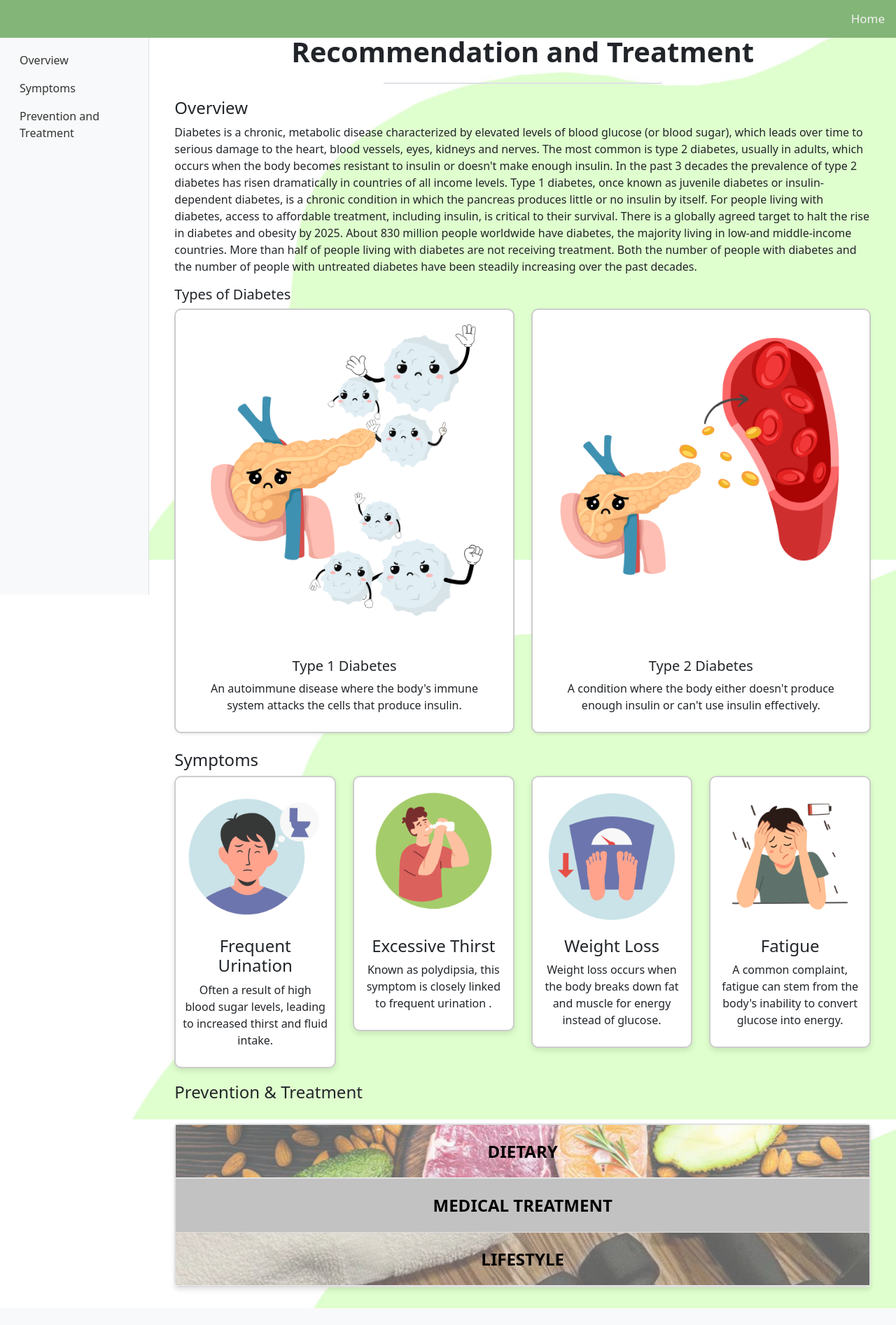
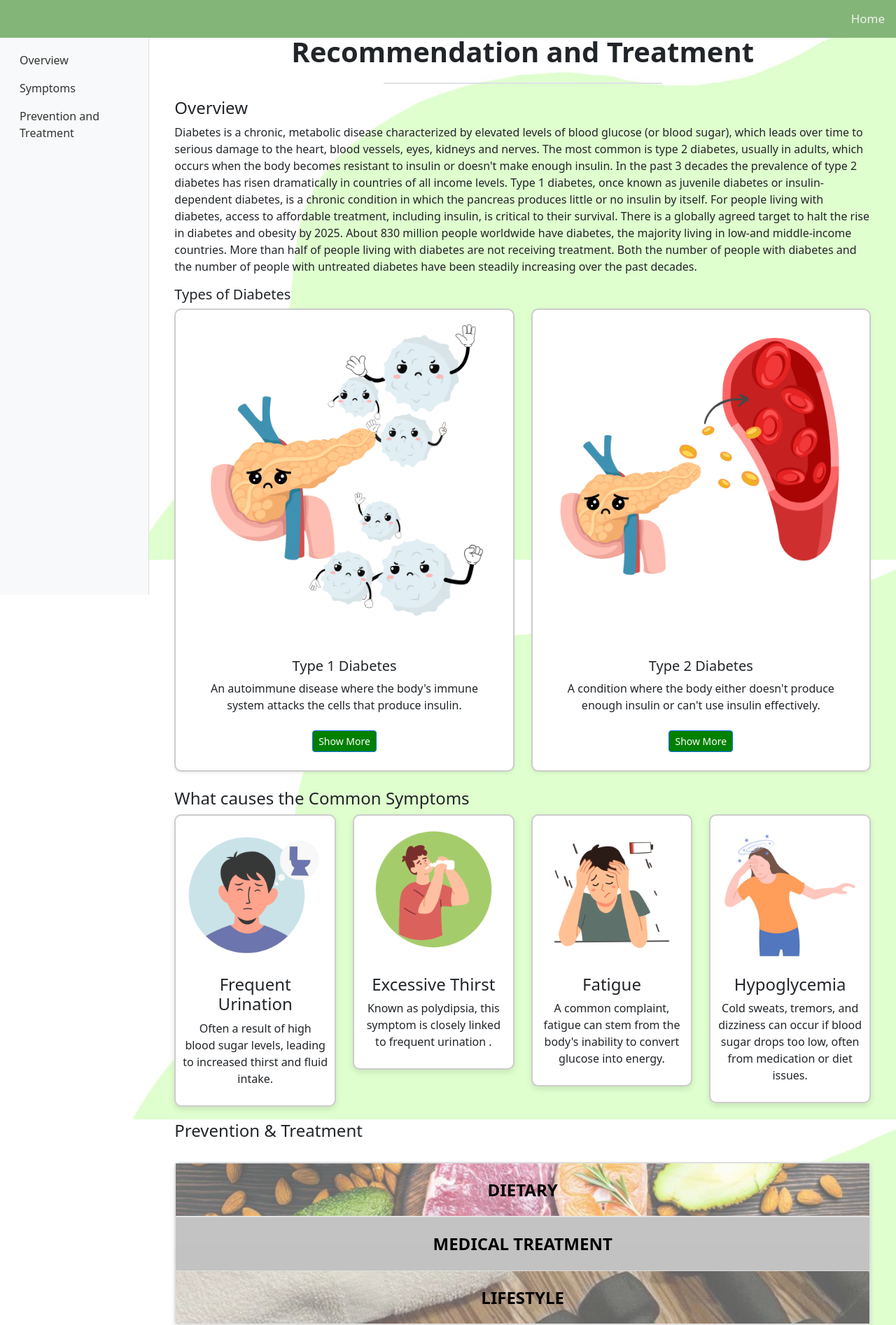
Before and after one commit to hannahkamillia/DjangoProject, a Django app: page /menu/DiabetesTreat in a window 1280 px wide. Shown: the top 1894 px of the page at 70% size. Before the commit the page ends 1870 px from the top, so only its background shows below. Run offline with Django 5.2, Linux system fonts and the light colour scheme; some libraries are stand-ins or nearby versions; grey boxes are pictures that could not be loaded.

Commit message:
Update recom diabetes

```diff
--- a/DiabetesPrediction/DiabetesPrediction/templates/DiabetesTreat.html
+++ b/DiabetesPrediction/DiabetesPrediction/templates/DiabetesTreat.html
@@ -217,6 +217,20 @@
             margin-bottom: 10px; /* Adds spacing below the image */
         }
 
+        .hidden-content {
+            display: none; /* Hidden by default */
+            margin-top: 10px;
+        }
+
+        .hidden-content.visible {
+            display: block; /* Shown when toggled */
+        }
+        .img-fluid {
+            max-width: 100%; /* Ensure the image scales properly within its container */
+            height: auto;
+            border-radius: 5px; /* Optional: Add rounded corners */
+        }
+
 
 
 
@@ -244,6 +258,21 @@
             subNav.style.display = subNav.style.display === 'block' ? 'none' : 'block';
         }
     }
+    function toggleHiddenContent(contentId, button) {
+    const content = document.getElementById(contentId);
+
+    if (content) {
+        if (content.classList.contains('visible')) {
+            content.classList.remove('visible');
+            button.textContent = "Show More"; // Update button text
+        } else {
+            content.classList.add('visible');
+            button.textContent = "Show Less"; // Update button text
+        }
+    } else {
+        console.error("Element not found: ", contentId);
+    }
+}
 
 
     </script>
@@ -312,6 +341,15 @@
                                                     <p class="card-text">
                                                         An autoimmune disease where the body's immune system attacks the cells that produce insulin.
                                                     </p>
+                                                    <!-- Hidden Content -->
+                                                    <div id="hidden-content-1" class="hidden-content">
+                                                        <h5>Symptoms</h5>
+                                                        <img src="{% static 'diabetespredict\images\symptom .jpg' %}" alt="Type 1 Symptoms" class="img-fluid">
+                                                    </div>
+                                                    <!-- Show More Button -->
+                                                    <button style=background-color:green class="btn btn-primary btn-sm mt-2" onclick="toggleHiddenContent('hidden-content-1', this)">
+                                                        Show More
+                                                    </button>
                                                 </div>
                                             </div>
                                         </div>
@@ -325,15 +363,25 @@
                                                     <p class="card-text">
                                                         A condition where the body either doesn't produce enough insulin or can't use insulin effectively.
                                                     </p>
+                                                    <!-- Hidden Content -->
+                                                    <div id="hidden-content-2" class="hidden-content">
+                                                        <h5>Symptoms</h5>
+                                                        <img src="{% static 'diabetespredict\images\symptom2.jpg' %}" alt="Type 1 Symptoms" class="img-fluid">
+                                                    </div>
+                                                    <!-- Show More Button -->
+                                                    <button style=background-color:green class="btn btn-primary btn-sm mt-2" onclick="toggleHiddenContent('hidden-content-2', this)">
+                                                        Show More
+                                                    </button>
                                                 </div>
                                             </div>
                                         </div>
                                     </div>
+
                                      </div>
                                 </div>
 
                                 <div id="symptoms">
-                                    <h4>Symptoms</h4>
+                                    <h4>What causes the Common Symptoms</h4>
                                     <div class="row">
                                         <div class="col-sm-6 col-md-3">
                                             <div class="col-md-12 feature-box card">
@@ -354,17 +402,17 @@
 
                                         <div class="col-sm-6 col-md-3">
                                             <div class="col-md-12 feature-box card">
-                                                <img class="card-img-top" src="\static\diabetespredict\images\weight loss.png" alt="Diabetes">
-                                                <h4>Weight Loss</h4>
-                                                <p>Weight loss occurs when the body breaks down fat and muscle for energy instead of glucose.</p>
-
-                                            </div>
-                                        </div><!-- End Col -->
-                                        <div class="col-sm-6 col-md-3">
-                                            <div class="col-md-12 feature-box card">
                                                 <img class="card-img-top" src="\static\diabetespredict\images\fatigue.png" alt="Diabetes">
                                                 <h4>Fatigue</h4>
                                                 <p>A common complaint, fatigue can stem from the body's inability to convert glucose into energy.</p>
+                                            </div>
+                                        </div> <!-- End Col -->
+
+                                        <div class="col-sm-6 col-md-3">
+                                            <div class="col-md-12 feature-box card">
+                                                <img class="card-img-top" src="\static\diabetespredict\images\hypo.jpg" alt="Diabetes">
+                                                <h4>Hypoglycemia</h4>
+                                                <p>Cold sweats, tremors, and dizziness can occur if blood sugar drops too low, often from medication or diet issues.</p>
                                             </div>
                                         </div> <!-- End Col -->
 
--- a/DiabetesPrediction/DiabetesPrediction/templates/HeartTreat.html
+++ b/DiabetesPrediction/DiabetesPrediction/templates/HeartTreat.html
@@ -412,8 +412,8 @@
                                                 <div class="accordion-body-content">
                                                     <h2> Benefits of exercise</h2>
                                                         <ul>
-                                                            <li>Stop smoking.</li>
-                                                            <li>Sit less and move more. Try to be physically active every day. </li>
+                                                            <li>Quit smoking.</li>
+                                                            <li>Regular Exercise: Engaging in consistent physical activity helps manage weight, lowers blood pressure, and improves lipid profiles, all of which are vital for heart disease prevention </li>
                                                             <li>Aim for healthy weight </li>
                                                         </ul>
 
--- a/DiabetesPrediction/DiabetesPrediction/urls.py
+++ b/DiabetesPrediction/DiabetesPrediction/urls.py
@@ -76,8 +76,12 @@ urlpatterns = [
     path('menu/HeartTreat', views.HeartTreat),
     path('menu/KidneyTreat', views.KidneyTreat),
     path('menu/BreastTreat', views.BreastTreat),
+
+    # Back to Home
     path('heart_result/HeartTreat', views.HeartTreat),
-     path('heart_result/home', views.home),
+    path('breast_result/home', views.home),
+    path('kidney_result/home', views.home),
+    path('diabetes_result/home', views.home),
 
     # Heart model prediction routes
     path('predict/heart', views.heart_result),  # Updated to 'heart_result'
```
Also changed, not shown: DiabetesPrediction/DiabetesPrediction/static/diabetespredict/images/hypo.jpg (added), DiabetesPrediction/DiabetesPrediction/static/diabetespredict/images/symptom .jpg (added), DiabetesPrediction/DiabetesPrediction/static/diabetespredict/images/symptom2.jpg (added).
